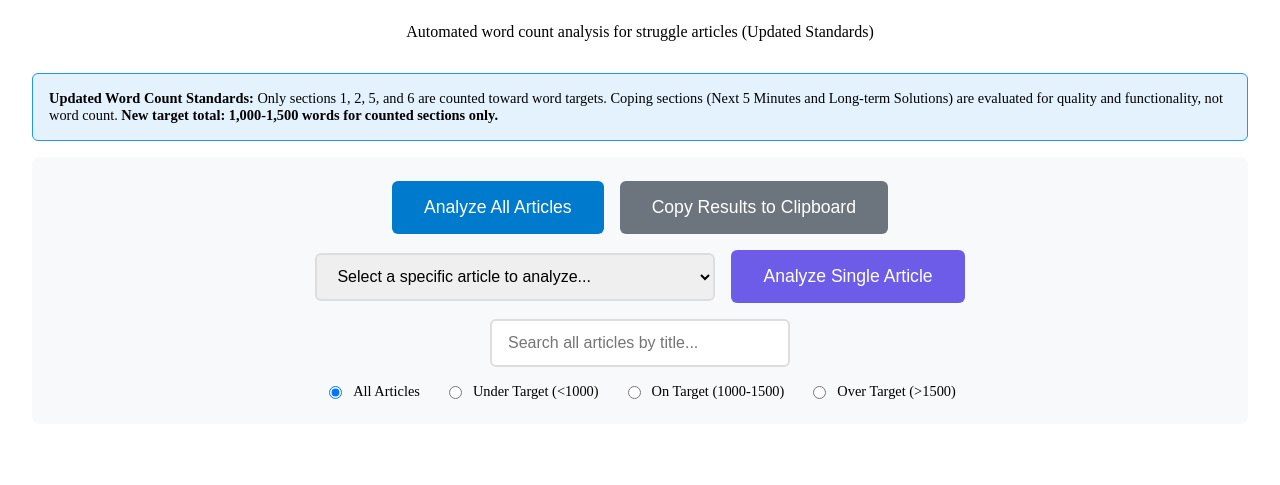
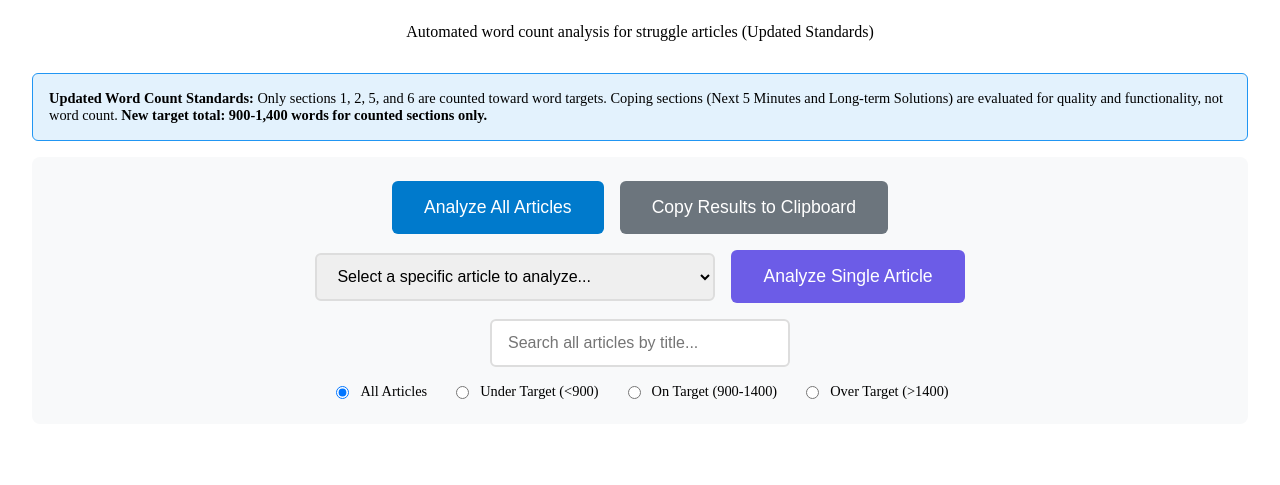
Before and after one commit to neurodivergent-survival-guide/neurodivergent-survival-guide, a Jekyll site: the page built from content-audit.html, in a window 1280 px wide. Shown: the part 534-1019 px from the top of the page. Built offline with Jekyll 4.4.1, drawn with Linux system fonts in a browser that asks for light colours.

Commit message:
Update content-audit.html

```diff
--- a/content-audit.html
+++ b/content-audit.html
@@ -274,7 +274,7 @@ th {
     </div>
 
     <div class="counting-note">
-        <strong>Updated Word Count Standards:</strong> Only sections 1, 2, 5, and 6 are counted toward word targets. Coping sections (Next 5 Minutes and Long-term Solutions) are evaluated for quality and functionality, not word count. <strong>New target total: 1,000-1,500 words for counted sections only.</strong>
+        <strong>Updated Word Count Standards:</strong> Only sections 1, 2, 5, and 6 are counted toward word targets. Coping sections (Next 5 Minutes and Long-term Solutions) are evaluated for quality and functionality, not word count. <strong>New target total: 900-1,400 words for counted sections only.</strong>
     </div>
 
     <div class="audit-controls">
@@ -296,9 +296,9 @@ th {
 
         <div class="filter-controls">
             <label><input type="radio" name="filter" value="all" checked onchange="filterResults()"> All Articles</label>
-            <label><input type="radio" name="filter" value="under" onchange="filterResults()"> Under Target (&lt;1000)</label>
-            <label><input type="radio" name="filter" value="target" onchange="filterResults()"> On Target (1000-1500)</label>
-            <label><input type="radio" name="filter" value="over" onchange="filterResults()"> Over Target (&gt;1500)</label>
+            <label><input type="radio" name="filter" value="under" onchange="filterResults()"> Under Target (&lt;900)</label>
+            <label><input type="radio" name="filter" value="target" onchange="filterResults()"> On Target (900-1400)</label>
+            <label><input type="radio" name="filter" value="over" onchange="filterResults()"> Over Target (&gt;1400)</label>
         </div>
 
         <div class="loading" id="loading">
@@ -424,24 +424,24 @@ async function analyzeSingleArticle() {
 
         // Only count sections 1, 2, 5, 6 toward total
         const totalCountedWords = sections.what + sections.why + sections.medical + sections.validation;
-        const onTarget = totalCountedWords >= 1000 && totalCountedWords <= 1500;
+        const onTarget = totalCountedWords >= 900 && totalCountedWords <= 1400;
 
         let clipboardText = `SINGLE ARTICLE ANALYSIS: ${article.title}\n`;
         clipboardText += `Condition: ${article.condition.toUpperCase()}\n`;
-        clipboardText += `Total Counted Words: ${totalCountedWords} ${onTarget ? '✓ ON TARGET' : totalCountedWords < 1000 ? '✗ UNDER TARGET' : '⚠ OVER TARGET'}\n\n`;
+        clipboardText += `Total Counted Words: ${totalCountedWords} ${onTarget ? '✓ ON TARGET' : totalCountedWords < 900 ? '✗ UNDER TARGET' : '⚠ OVER TARGET'}\n\n`;
 
         clipboardText += `COUNTED SECTIONS BREAKDOWN:\n`;
         clipboardText += `What This Feels Like: ${sections.what} words ${sections.what >= 300 && sections.what <= 400 ? '✓' : sections.what < 300 ? '(need +' + (300 - sections.what) + ')' : '(over by ' + (sections.what - 400) + ')'}\n`;
-        clipboardText += `Why This Happens: ${sections.why} words ${sections.why >= 300 && sections.why <= 400 ? '✓' : sections.why < 300 ? '(need +' + (300 - sections.why) + ')' : '(over by ' + (sections.why - 400) + ')'}\n`;
+        clipboardText += `Why This Happens: ${sections.why} words ${sections.why >= 200 && sections.why <= 300 ? '✓' : sections.why < 200 ? '(need +' + (200 - sections.why) + ')' : '(over by ' + (sections.why - 300) + ')'}\n`;
         clipboardText += `Medical Intervention: ${sections.medical} words ${sections.medical >= 200 && sections.medical <= 300 ? '✓' : sections.medical < 200 ? '(need +' + (200 - sections.medical) + ')' : '(over by ' + (sections.medical - 300) + ')'}\n`;
         clipboardText += `Validation: ${sections.validation} words ${sections.validation >= 200 && sections.validation <= 400 ? '✓' : sections.validation < 200 ? '(need +' + (200 - sections.validation) + ')' : '(over by ' + (sections.validation - 400) + ')'}\n\n`;
 
         clipboardText += `TARGET RANGES (Counted Sections Only):\n`;
         clipboardText += `What This Feels Like: 300-400 words\n`;
-        clipboardText += `Why This Happens: 300-400 words\n`;
+        clipboardText += `Why This Happens: 200-300 words\n`;
         clipboardText += `Medical Intervention: 200-300 words\n`;
         clipboardText += `Validation: 200-400 words\n`;
-        clipboardText += `Total Target: 1,000-1,500 words\n\n`;
+        clipboardText += `Total Target: 900-1,400 words\n\n`;
         clipboardText += `NOTE: Coping sections (Next 5 Minutes, Long-term Solutions) are not counted toward word targets.\n`;
         clipboardText += `They are evaluated for quality and functionality (5-8 strategies each).\n`;
 
@@ -504,7 +504,7 @@ async function analyzeAllArticles() {
 
             // Only count sections 1, 2, 5, 6 toward total
             const totalCountedWords = sections.what + sections.why + sections.medical + sections.validation;
-            const onTarget = totalCountedWords >= 1000 && totalCountedWords <= 1500;
+            const onTarget = totalCountedWords >= 900 && totalCountedWords <= 1400;
 
             allResults.push({
                 ...article,
@@ -547,11 +547,11 @@ function filterResults() {
 
         let matchesFilter = true;
         if (filterType === 'under') {
-            matchesFilter = article.totalCountedWords < 1000;
+            matchesFilter = article.totalCountedWords < 900;
         } else if (filterType === 'target') {
-            matchesFilter = article.totalCountedWords >= 1000 && article.totalCountedWords <= 1500;
+            matchesFilter = article.totalCountedWords >= 900 && article.totalCountedWords <= 1400;
         } else if (filterType === 'over') {
-            matchesFilter = article.totalCountedWords > 1500;
+            matchesFilter = article.totalCountedWords > 1400;
         }
 
         return matchesSearch && matchesFilter;
@@ -572,11 +572,11 @@ async function copyResultsToClipboard() {
         const matchesSearch = article.title.toLowerCase().includes(searchTerm);
         let matchesFilter = true;
         if (filterType === 'under') {
-            matchesFilter = article.totalCountedWords < 1000;
+            matchesFilter = article.totalCountedWords < 900;
         } else if (filterType === 'target') {
-            matchesFilter = article.totalCountedWords >= 1000 && article.totalCountedWords <= 1500;
+            matchesFilter = article.totalCountedWords >= 900 && article.totalCountedWords <= 1400;
         } else if (filterType === 'over') {
-            matchesFilter = article.totalCountedWords > 1500;
+            matchesFilter = article.totalCountedWords > 1400;
         }
         return matchesSearch && matchesFilter;
     });
@@ -587,8 +587,8 @@ async function copyResultsToClipboard() {
     const totalArticles = filteredResults.length;
     const avgWords = Math.round(filteredResults.reduce((sum, a) => sum + a.totalCountedWords, 0) / totalArticles);
     const onTarget = filteredResults.filter(a => a.onTarget).length;
-    const underTarget = filteredResults.filter(a => a.totalCountedWords < 1000).length;
-    const overTarget = filteredResults.filter(a => a.totalCountedWords > 1500).length;
+    const underTarget = filteredResults.filter(a => a.totalCountedWords < 900).length;
+    const overTarget = filteredResults.filter(a => a.totalCountedWords > 1400).length;
 
     clipboardText += `SUMMARY:\n`;
     clipboardText += `Total: ${totalArticles} | Average: ${avgWords} words | On Target: ${onTarget} | Under: ${underTarget} | Over: ${overTarget}\n\n`;
@@ -598,16 +598,16 @@ async function copyResultsToClipboard() {
     clipboardText += `${'='.repeat(70)}\n`;
 
     filteredResults.forEach(article => {
-        const status = article.totalCountedWords < 1000 ? 'LOW' : article.totalCountedWords > 1500 ? 'HIGH' : 'OK';
+        const status = article.totalCountedWords < 900 ? 'LOW' : article.totalCountedWords > 1400 ? 'HIGH' : 'OK';
         clipboardText += `${article.title.substring(0, 25).padEnd(25)} | ${article.totalCountedWords.toString().padStart(5)} | ${article.sections.what.toString().padStart(4)} | ${article.sections.why.toString().padStart(3)} | ${article.sections.medical.toString().padStart(7)} | ${article.sections.validation.toString().padStart(5)} | ${status}\n`;
     });
 
     clipboardText += `\nUPDATED TARGET RANGES (Counted Sections Only):\n`;
     clipboardText += `What This Feels Like: 300-400 words\n`;
-    clipboardText += `Why This Happens: 300-400 words\n`;
+    clipboardText += `Why This Happens: 200-300 words\n`;
     clipboardText += `Medical Intervention: 200-300 words\n`;
     clipboardText += `Validation: 200-400 words\n`;
-    clipboardText += `TOTAL TARGET: 1,000-1,500 words\n\n`;
+    clipboardText += `TOTAL TARGET: 900-1,400 words\n\n`;
     clipboardText += `NOTE: Coping sections (Next 5 Minutes, Long-term Solutions) are excluded from word counts.\n`;
     clipboardText += `They are evaluated for quality/functionality (5-8 strategies each), not word targets.\n`;
 
@@ -663,8 +663,8 @@ function renderResults(results) {
     results.forEach(article => {
         const row = document.createElement('tr');
 
-        const statusClass = article.totalCountedWords < 1000 ? 'under' :
-                           article.totalCountedWords > 1500 ? 'over' : 'target';
+        const statusClass = article.totalCountedWords < 900 ? 'under' :
+                           article.totalCountedWords > 1400 ? 'over' : 'target';
 
         row.innerHTML = `
             <td class="article-title">
@@ -676,7 +676,7 @@ function renderResults(results) {
                 </span>
             </td>
             <td>
-                <span class="word-count ${getCountClass(article.totalCountedWords, 1000, 1500)}">
+                <span class="word-count ${getCountClass(article.totalCountedWords, 900, 1400)}">
                     ${article.totalCountedWords}
                 </span>
             </td>
@@ -686,7 +686,7 @@ function renderResults(results) {
                 </span>
             </td>
             <td>
-                <span class="word-count ${getCountClass(article.sections.why, 300, 400)}">
+                <span class="word-count ${getCountClass(article.sections.why, 200, 300)}">
                     ${article.sections.why}
                 </span>
             </td>
@@ -720,8 +720,8 @@ function updateSummaryStats(results) {
     document.getElementById('avg-words').textContent = avgWords;
 
     const onTarget = results.filter(a => a.onTarget).length;
-    const underTarget = results.filter(a => a.totalCountedWords < 1000).length;
-    const overTarget = results.filter(a => a.totalCountedWords > 1500).length;
+    const underTarget = results.filter(a => a.totalCountedWords < 900).length;
+    const overTarget = results.filter(a => a.totalCountedWords > 1400).length;
 
     document.getElementById('on-target').textContent = onTarget;
     document.getElementById('under-target').textContent = underTarget;
```
Also changed, not shown: other parts of content-audit.html (+1 -1 lines).
